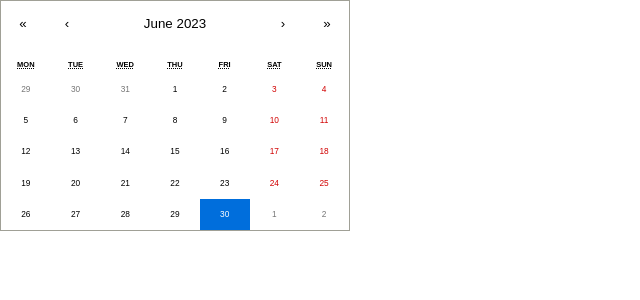
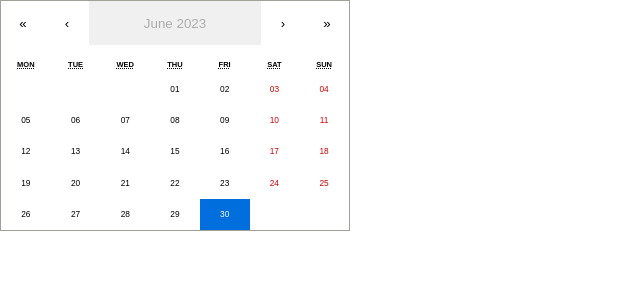
Before and after one commit to Gwasuwon-shot/web-pre-task, a React (Vite) app: page /ji-soo in a window 1280 px wide. Shown: the top 300 px of the page, without its empty margins (0-640 px from the left). Built offline with nearby package versions, Linux system fonts and the light colour scheme; a web font is replaced by a local one.

Commit message:
[ fix ] 허스키 삭제

```diff
--- a/src/components/jisoo/JisooCalendar.tsx
+++ b/src/components/jisoo/JisooCalendar.tsx
@@ -1,9 +1,47 @@
+import moment from "moment";
 import { useState } from "react";
 import Calendar from "react-calendar";
 import "react-calendar/dist/Calendar.css";
+import { styled } from "styled-components";
 
 export default function JisooCalendar() {
-  const [value, setValue] = useState<Date>(new Date());
+  const [value, onChange] = useState(new Date());
+  const [mark, setMark] = useState<string[]>(["2023-07-06", "2023-07-13", "2023-07-20", "2023-07-27"]);
 
-  return <Calendar onChange={setValue} value={value} />;
+  return (
+    <Calendar
+      onChange={onChange} // useState로 포커스 변경 시 현재 날짜 받아오기
+      formatDay={(locale, date) => moment(date).format("DD")} // 날'일' 제외하고 숫자만 보이도록 설정
+      value={value}
+      minDetail="month" // 상단 네비게이션에서 '월' 단위만 보이게 설정
+      maxDetail="month" // 상단 네비게이션에서 '월' 단위만 보이게 설정
+      navigationLabel={null}
+      showNeighboringMonth={false} //  이전, 이후 달의 날짜는 보이지 않도록 설정
+      className="mx-auto w-full text-sm border-b"
+      tileContent={({ date }) => {
+        // 날짜 타일에 컨텐츠 추가하기 (html 태그)
+        // 추가할 html 태그를 변수 초기화
+        let html = [];
+        // 현재 날짜가 post 작성한 날짜 배열(mark)에 있다면, dot div 추가
+        if (mark.find((x) => x === moment(date).format("YYYY-MM-DD"))) {
+          html.push(<Dot></Dot>);
+        }
+        // 다른 조건을 주어서 html.push 에 추가적인 html 태그를 적용할 수 있음.
+        return (
+          <>
+            <div className="flex justify-center items-center absoluteDiv">{html}</div>
+          </>
+        );
+      }}
+    />
+  );
 }
+
+const Dot = styled.div`
+  height: 8px;
+  width: 8px;
+  background-color: #f87171;
+  border-radius: 50%;
+  display: flex;
+  margin-left: 1px;
+`;
--- a/src/style/theme.ts
+++ b/src/style/theme.ts
@@ -26,7 +26,7 @@ interface Font {
   lineHeight: number;
 }
 
-function FONT({weight, size, lineHeight }: Font): string {
+function FONT({ weight, size, lineHeight }: Font): string {
   return `
     font-family: "Pretendard"
     font-weight : ${weight};
@@ -52,7 +52,6 @@ const fonts = {
   typography_intro: FONT({ weight: 600, size: 1.5, lineHeight: 2.4 }),
   typography_content: FONT({ weight: 500, size: 1.5, lineHeight: 2.4 }),
   checkbox: FONT({ weight: 400, size: 1.6, lineHeight: 1.6 }),
-
 };
 
 export type FontsTypes = typeof fonts;
--- /dev/null
+++ b/src/type/jisoo/calendarDataTypes.ts
@@ -0,0 +1,6 @@
+export interface calendarDatatTypes {
+  id: number;
+  student: string;
+  time: string;
+  date: string[];
+}
```
Also changed, not shown: package.json (+5 -4 lines), src/core/jisoo/calendarData.ts (+2 -7 lines), 2 other files (tests, documents, lock files or other folders).
